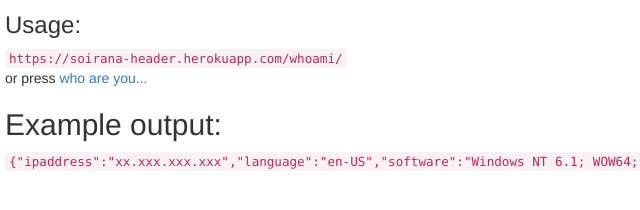
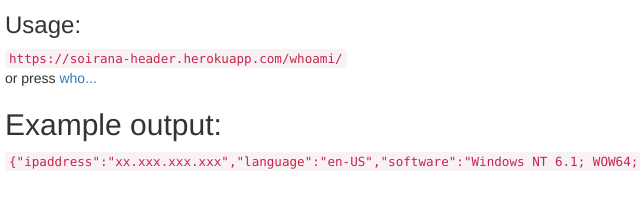
Before and after one commit to Soirana/header-parser-service, a website: page index.html in a window 1280 px wide. Shown: the part 218-428 px from the top of the page, 65-705 px from the left. Drawn offline with nearby package versions, Linux system fonts and the light colour scheme.

Commit message:
cleaning

```diff
--- a/index.html
+++ b/index.html
@@ -19,7 +19,7 @@
 
 <h3>Usage:</h3>
 <code>https://soirana-header.herokuapp.com/whoami/</code><br>
-or press  <a href="https://soirana-header.herokuapp.com/whoami">who are you...</a>
+or press  <a href="https://soirana-header.herokuapp.com/whoami">who...</a>
 <h2>Example output:</h2>
 <code>{"ipaddress":"xx.xxx.xxx.xxx","language":"en-US","software":"Windows NT 6.1; WOW64; rv:38.9"}</code><br>
 
```
